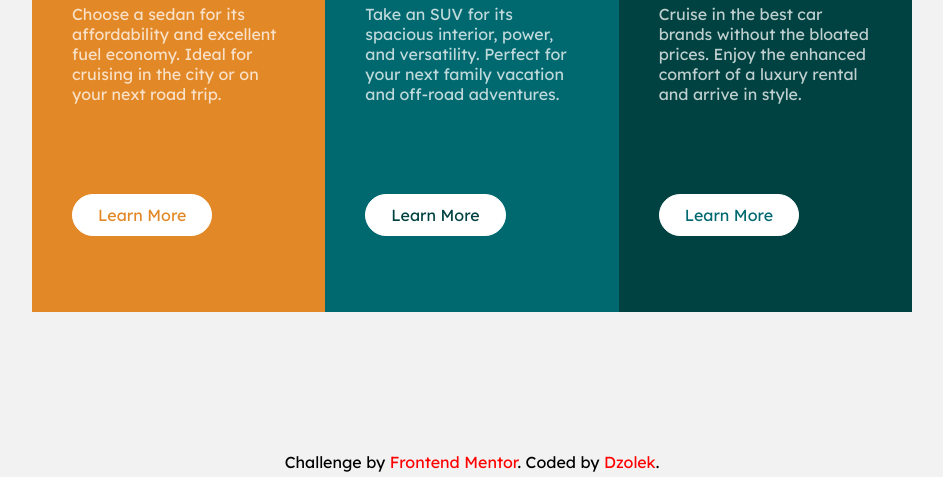
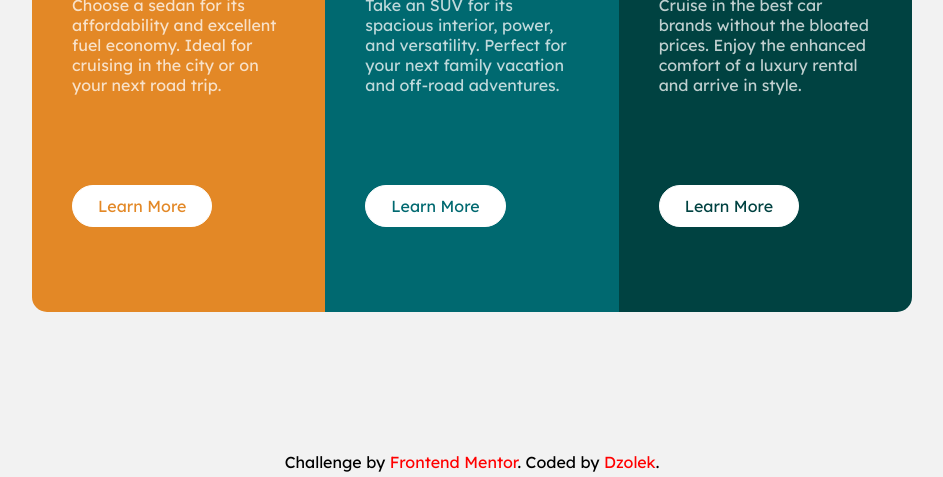
Before and after one commit to Dzolek/Frontend-Mentor-3-column-preview-card-component, a plain HTML site: page index.html in a window 1536 px wide. Shown: the part 323-800 px from the top of the page, without its empty margins (296-1239 px from the left). Drawn offline with Linux system fonts and the light colour scheme.

Commit message:
Add files via upload

```diff
--- a/index.html
+++ b/index.html
@@ -13,15 +13,15 @@
     <body>
         <main class="main">
             <div class="box red">
-                <div class="content">
+                <article class="content">
                     <svg width="64" height="40" xmlns="http://www.w3.org/2000/svg"><g fill="none" fill-rule="evenodd"><circle fill="#000" opacity=".201" cx="20" cy="20" r="20"/><path d="M52.936 24.11c1.942 0 3.517 1.542 3.517 3.445 0 1.903-1.575 3.445-3.517 3.445s-3.516-1.542-3.516-3.445c0-1.903 1.574-3.445 3.516-3.445zm-21.957 0c1.942 0 3.517 1.542 3.517 3.445 0 1.903-1.575 3.445-3.517 3.445s-3.516-1.542-3.516-3.445c0-1.903 1.574-3.445 3.516-3.445zm6.948-4.848v1.429c0 .716.61 1.293 1.348 1.259a1.295 1.295 0 001.225-1.295v-1.393h8.256l13.483 1.313c.956.093 1.676.881 1.676 1.814 0 2.89-2.126 5.303-4.926 5.819.397-3.557-2.458-6.62-6.053-6.62-3.646 0-6.504 3.14-6.039 6.723h-9.879c.466-3.588-2.397-6.722-6.039-6.722-3.595 0-6.45 3.062-6.052 6.62-2.14-.398-3.916-1.912-4.61-3.931h1.142c.731 0 1.32-.598 1.285-1.322-.033-.678-.629-1.2-1.322-1.2H20v-.251c0-1.274 1.066-2.243 2.306-2.243h15.62zM42.59 11c2.645 0 4.99 1.556 5.972 3.963l.726 1.779H40.17L38.413 11h4.178zm-6.865 0l1.758 5.741H26.505l3.357-3.654A6.502 6.502 0 0134.644 11h1.082z" fill="#FFD473" fill-rule="nonzero"/></g></svg>
                     <h1 class="tittle">SEDANS</h1>
                     <p>Choose a sedan for its affordability and excellent fuel economy. Ideal for cruising in the city or on your next road trip.</p>
-                    <button class="button"><a href="#" class="red-button">Learn More</a></button>
-                </div>
+                    <button class="button red-button" type="button">Learn More</button>
+                </article>
             </div>
             <div class="box green">
-                <div class="content">
+                <article class="content">
                     <div class="logo">
                         <svg width="64" height="40" xmlns="http://www.w3.org/2000/svg"><g fill="none" fill-rule="evenodd"><circle fill="#000" opacity=".201" cx="20" cy="20" r="20"/><path d="M31.002 22.358c2.917 0 5.18 2.593 4.762 5.506a4.828 4.828 0 01-2.962 3.778 4.797 4.797 0 01-5.3-1.165c-1.188-1.26-1.235-2.613-1.263-2.613-.42-2.924 1.857-5.506 4.763-5.506zm22 0c3.457 0 5.798 3.567 4.41 6.744A4.816 4.816 0 0152.3 31.94a4.826 4.826 0 01-4.06-4.077c-.42-2.915 1.846-5.506 4.762-5.506zm-15.04-6.083v1.462a1.29 1.29 0 001.352 1.29c.693-.033 1.227-.631 1.227-1.326v-1.426h8.3l13.056.716a1.29 1.29 0 011.164.917c.27.895.446 1.477.563 1.87h-1.047c-.694 0-1.291.534-1.324 1.228a1.29 1.29 0 001.288 1.352h1.445c-.164 2.225-1.57 4.193-3.6 5.05.13-4.212-3.255-7.63-7.384-7.63-4.317 0-7.762 3.718-7.358 8.086h-7.285c.43-4.655-3.503-8.531-8.131-8.046v-3.543h7.734zm-10.312 0v4.308a7.4 7.4 0 00-4.006 7.274 3.874 3.874 0 01-3.642-3.864v-1.635h1.46a1.29 1.29 0 000-2.58h-1.461v-3.213l.003-.29h7.646zm14.986-8.196c2.65 0 5 1.592 5.984 4.055l.63 1.579a5.525 5.525 0 01-.065-.004l-.026-.002-.034-.002-.022-.002a4.178 4.178 0 00-.224-.006l-.098-.001h-.039l-.136-.001h-.052l-.326-.001H40.211L38.528 8.08zm-13.632 0l-1.122 5.616h-7.144l1.47-4.71a1.29 1.29 0 011.231-.906h5.565zm6.832 0l1.683 5.615h-7.007l1.121-5.615h4.203z" fill="#26B5C0" fill-rule="nonzero"/></g></svg>
                     </div>
@@ -29,16 +29,16 @@
                         <h1 class="tittle">SUVS</h1>
                         <p>Take an SUV for its spacious interior, power, and versatility. Perfect for your next family vacation and off-road adventures.</p>
                     </div>
-                    <button class="button"><a href="#" class="blue-button">Learn More</a></button>
-                </div>
+                    <button class="button green-button" type="button">Learn More</button>
+                </article>
             </div>
             <div class="box blue">
-                <div class="content">
+                <article class="content">
                     <svg width="64" height="40" xmlns="http://www.w3.org/2000/svg"><g fill="none" fill-rule="evenodd"><circle fill="#000" opacity=".201" cx="20" cy="20" r="20"/><path d="M30.98 22.835c1.941 0 3.516 1.604 3.516 3.583 0 1.978-1.575 3.582-3.517 3.582s-3.516-1.604-3.516-3.582c0-1.979 1.574-3.583 3.516-3.583zm21.956 0c1.942 0 3.517 1.604 3.517 3.583 0 1.978-1.575 3.582-3.517 3.582s-3.516-1.604-3.516-3.582c0-1.979 1.574-3.583 3.516-3.583zm-9.143-10.45a1.27 1.27 0 011.819 0l3.715 3.784c4.444-.115 9.7 1.142 13.964 3.753.387.237.624.664.624 1.124 0 3.006-2.126 5.514-4.926 6.05.397-3.698-2.458-6.882-6.053-6.882-3.646 0-6.504 3.264-6.039 6.99h-9.669c.76-1.544.993-2.026 1.337-2.711l.082-.162c.421-.835 1.056-2.07 2.883-5.65 1.68-.023 3.47-.408 5.247-1.403l-2.984-3.04a1.328 1.328 0 010-1.854zm-7.68 1.064c.683-.2 1.395.202 1.592.898l.749 2.652a3.46 3.46 0 01-.247 2.51l-1.733 3.395-.216.424c-1.07-1.89-3.06-3.114-5.279-3.114-3.595 0-6.45 3.184-6.052 6.885-1.832-.347-3.414-1.537-4.278-3.276a1.331 1.331 0 01.117-1.376l.955-1.303-1.325-1.295c-.751-.735-.376-2.024.64-2.231l6.614-1.346.13-.026c.092-.019.145-.03.157-.031.314-.146 1.07-.591 1.07-1.506 0-.734.592-1.327 1.316-1.31.712.016 1.268.662 1.256 1.388a4.11 4.11 0 01-.348 1.611 22.69 22.69 0 014.7 1.146l-.7-2.473a1.314 1.314 0 01.882-1.622z" fill="#19B89D" fill-rule="nonzero"/></g></svg>
                     <h1 class="tittle">LUXURY</h1>
                     <p>Cruise in the best car brands without the bloated prices. Enjoy the enhanced comfort of a luxury rental and arrive in style.</p>
-                    <button class="button"><a href="#" class="green-button">Learn More</a></button>
-                </div>
+                    <button class="button blue-button" type="button">Learn More</button>
+                </article>
             </div>
         </main>
         <footer class="footer">
--- a/style.css
+++ b/style.css
@@ -31,6 +31,8 @@ body{
 /* RED GREEN BLUE */
 .red{
     background-color: hsl(31, 77%, 52%);
+    border-top-right-radius: 15px;
+    border-top-left-radius: 15px;
 
 }
 .green{
@@ -38,6 +40,8 @@ body{
 }
 .blue{
     background-color: hsl(179, 100%, 13%);
+    border-bottom-right-radius: 15px;
+    border-bottom-left-radius: 15px;
 }
 /* RED GREEN BLUE BUTTONS */
 .red-button{
@@ -115,4 +119,17 @@ body{
     .button{
         margin-top: 60px;
     }
+    .blue{
+        background-color: hsl(179, 100%, 13%);
+        border-radius: 0px;
+        border-top-right-radius: 15px;
+        border-bottom-right-radius: 15px;
+    }
+    .red{
+        background-color: hsl(31, 77%, 52%);
+        border-radius: 0px;
+        border-top-left-radius: 15px;
+        border-bottom-left-radius: 15px;
+
+    }
 }
```
